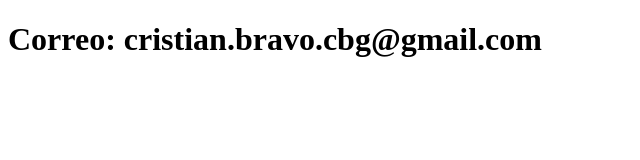
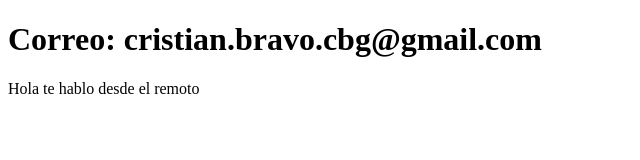
Before and after one commit to Betico1239/JuegoSecreto, a plain HTML site: page contacto.html in a window 1280 px wide. Shown: the whole page, without its empty margins (0-640 px from the left). Drawn offline with Linux system fonts and the light colour scheme.

Commit message:
Añado parrago de saludo

```diff
--- a/contacto.html
+++ b/contacto.html
@@ -7,5 +7,6 @@
 </head>
 <body>
         <h1>Correo: cristian.bravo.cbg@gmail.com</h1>
+        <p>Hola te hablo desde el remoto</p>
 </body>
 </html>
```
